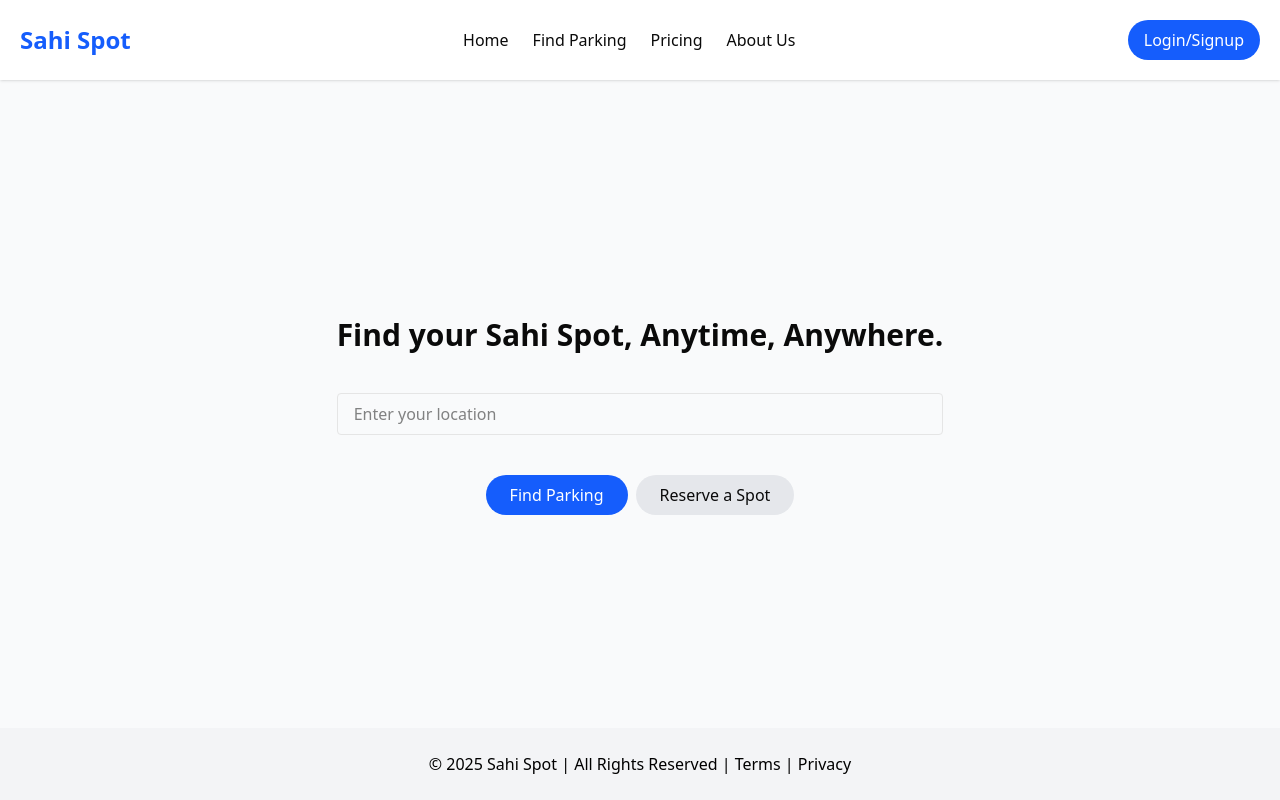
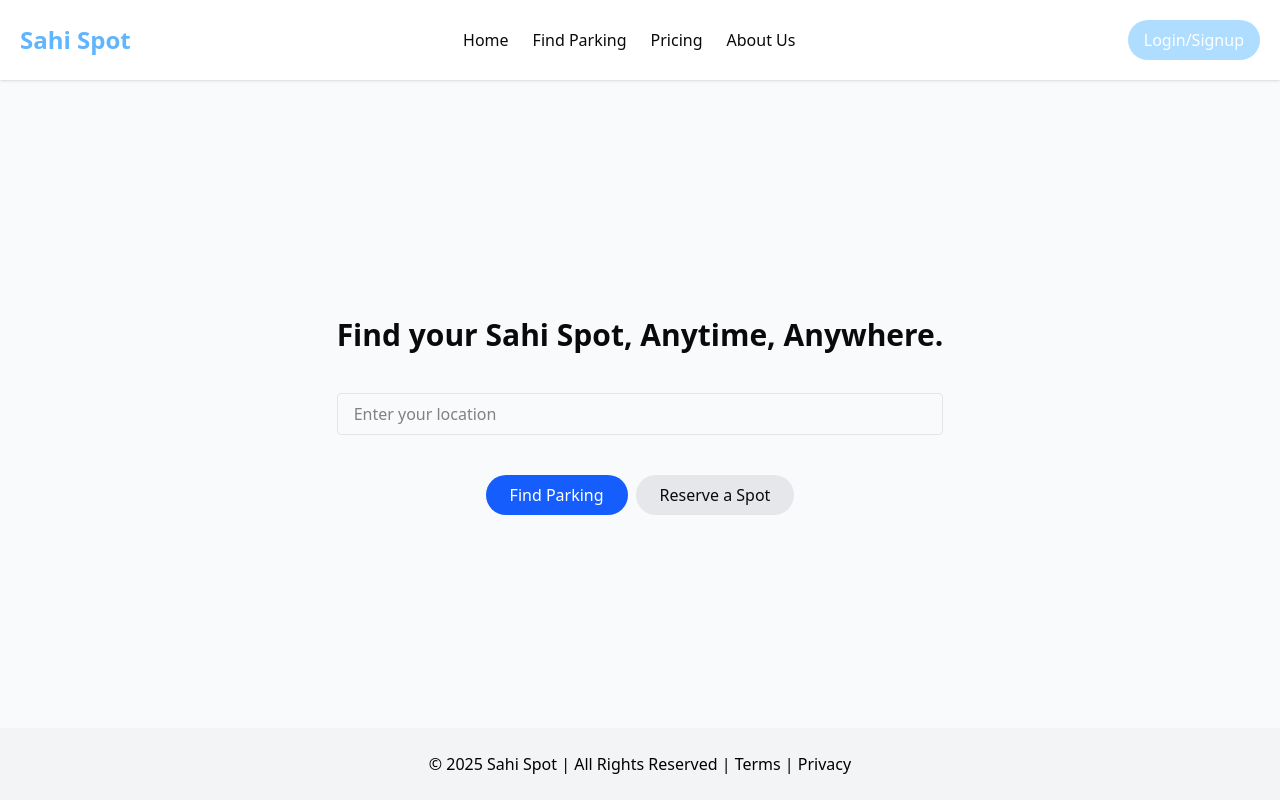
Before and after one commit to Gurusharan-Singh2/SahiSpot, a React (Vite) app: page / in a window 1280 px wide. Built offline with nearby package versions, Linux system fonts and the light colour scheme.

Commit message:
Color Added

```diff
--- a/src/Navbar.jsx
+++ b/src/Navbar.jsx
@@ -4,14 +4,14 @@ const Navbar = () => {
 
   return (
     <header className="flex top-0 justify-between items-center p-5 shadow absolute w-full z-50 bg-white">
-      <h1 className="text-2xl font-bold text-blue-600">Sahi Spot</h1>
+      <h1 className="text-2xl font-bold text-Primary">Sahi Spot</h1>
       <nav>
         <Link to="/" className="mx-3 hover:text-blue-500 transition-transform duration-300 hover:-translate-y-2 ">Home</Link>
-        <Link to="Find_Parking" className="mx-3 hover:text-blue-500 transition-transform duration-300 hover:-translate-y-2">Find Parking</Link>
-        <Link to="Pricing" className="mx-3 hover:text-blue-500 transition-transform duration-300 hover:-translate-y-2">Pricing</Link>
-        <Link to="About" className="mx-3 hover:text-blue-500 transition-transform duration-300 hover:-translate-y-2">About Us</Link>
+        <Link to="Find_Parking" className="mx-3 hover:text-Primary transition-transform duration-300 hover:-translate-y-2">Find Parking</Link>
+        <Link to="Pricing" className="mx-3 hover:text-Primary transition-transform duration-300 hover:-translate-y-2">Pricing</Link>
+        <Link to="About" className="mx-3 hover:text-Primary transition-transform duration-300 hover:-translate-y-2">About Us</Link>
       </nav>
-     <Link to="/login-signup" > <button className="bg-blue-600 text-white px-4 py-2 rounded-full hover:text-white transition-transform duration-300 hover:translate-0.5"  >
+     <Link to="/login-signup" > <button className="bg-Secondary text-white px-4 py-2 rounded-full hover:text-white transition-transform duration-300 hover:translate-0.5"  >
         Login/Signup
       </button></Link>
     </header>
--- a/src/index.css
+++ b/src/index.css
@@ -4,8 +4,8 @@
 @custom-variant dark (&:is(.dark *));
 
 @theme {
-  --color-Primary:#33A1E0;
-  --color-Secondary:#1C6EA4;
+  --color-Primary:#60B5FF;
+  --color-Secondary:#AFDDFF ;
   --color-brand: #4f46e5; /* indigo-600 */
   --color-brand-light: #6366f1;
   --color-brand-dark: #3730a3;
```
